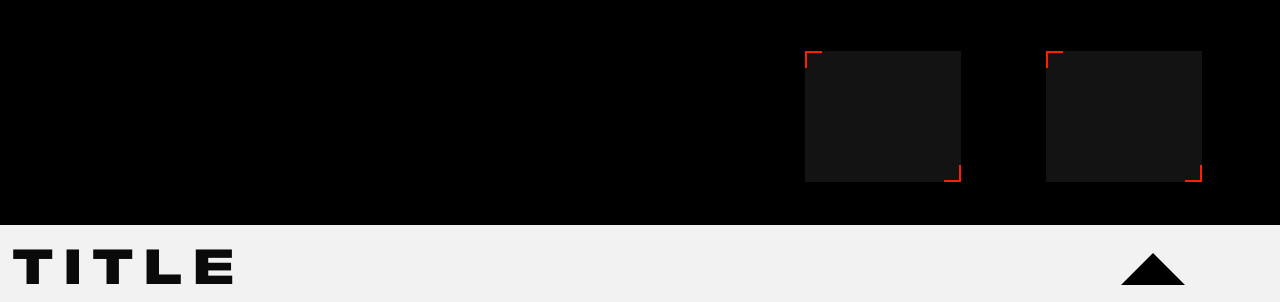
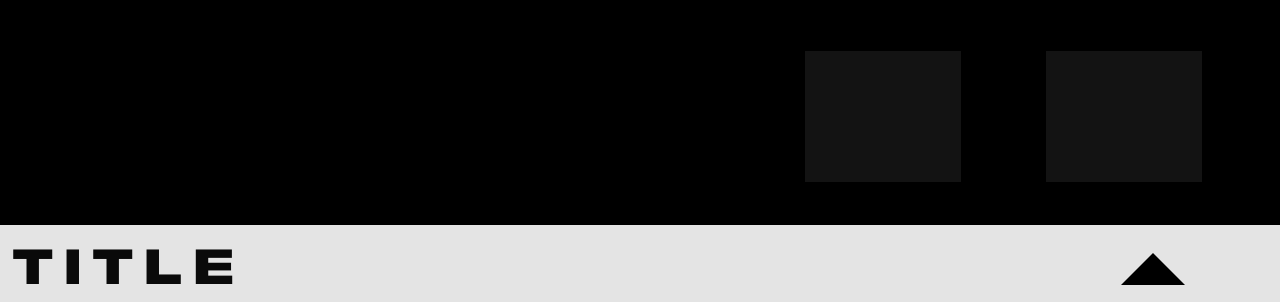
Before and after one commit to kevin21018212/PortfolioV3, a Next.js app: page / in a window 1280 px wide. Shown: the part 495-797 px from the top of the page. Built offline with nearby package versions, Linux system fonts and the light colour scheme.

Commit message:
changes and shuch

```diff
--- a/app/global/spacer.module.css
+++ b/app/global/spacer.module.css
@@ -1,6 +1,6 @@
 .spacerContainer {
   height: 100%;
-  background-color: #f2f2f2;
+  background-color: var(--textSecondary);
   display: flex;
   padding: 2.5%;
   flex-direction: column;
@@ -14,22 +14,22 @@
 
 .spacerContainerSimple {
   height: 100%;
-  background-color: #f2f2f2;
+  background-color: var(--textSecondary);
   display: flex;
   align-items: center;
   overflow: hidden;
   padding-left: 2.5%;
-  box-shadow: rgba(0, 0, 0, 0.16) 0px 3px 6px, rgba(0, 0, 0, 0.23) 0px 3px 6px;
+  box-shadow: var(--arrowShadow);
 }
 
 /*Button Section*/
 .spacerContainerButton {
   height: 100%;
-  background-color: #f2f2f2;
+  background-color: var(--textSecondary);
   display: flex;
   flex-direction: row;
   align-items: center;
-  box-shadow: rgba(0, 0, 0, 0.16) 0px 3px 6px, rgba(0, 0, 0, 0.23) 0px 3px 6px;
+  box-shadow: var(--arrowShadow);
 }
 
 .toggleButton {
--- a/app/globals.css
+++ b/app/globals.css
@@ -149,10 +149,12 @@ html {
   /*Shadow Stylign*/
   --buttonShadow: rgba(0, 0, 0, 0.12) 0px 1px 3px,
     rgba(0, 0, 0, 0.24) 0px 1px 2px;
-
+  --arrowShadow: rgba(0, 0, 0, 0.16) 0px 3px 6px,
+    rgba(0, 0, 0, 0.23) 0px 3px 6px;
   --boxShadow: rgba(0, 0, 0, 0.16) 0px 3px 6px, rgba(0, 0, 0, 0.23) 0px 3px 6px;
   --topShadow: rgba(0, 0, 0, 0.25) 0px 3px 3px 0px;
   /*Gradient Styling*/
+
   --complexGradient: radial-gradient(
       at 14.2% 15.2%,
       #ff0033 0px,
--- a/app/styles/homepage/landing.module.css
+++ b/app/styles/homepage/landing.module.css
@@ -47,29 +47,3 @@
 }
 
 /* Top left corner border */
-.infoBox::before,
-.symbolBox::before {
-  content: "";
-  position: absolute;
-  top: 0;
-  left: 0;
-  width: 15px;
-  height: 15px;
-  border-top: 2px solid var(--primary);
-  border-left: 2px solid var(--primary);
-  z-index: 2;
-}
-
-/* Bottom right corner border */
-.infoBox::after,
-.symbolBox::after {
-  content: "";
-  position: absolute;
-  bottom: 0;
-  right: 0;
-  width: 15px;
-  height: 15px;
-  border-bottom: 2px solid var(--primary);
-  border-right: 2px solid var(--primary);
-  z-index: 1;
-}
--- a/app/styles/resume/resumecluster/about.module.css
+++ b/app/styles/resume/resumecluster/about.module.css
@@ -22,7 +22,7 @@
 
 .aboutimg {
   width: 60%;
-  background-color: #131313;
+  background-color: var(--boxBackground);
 }
 @media screen and (max-width: 900px) {
   .aboutdisplay {
```
